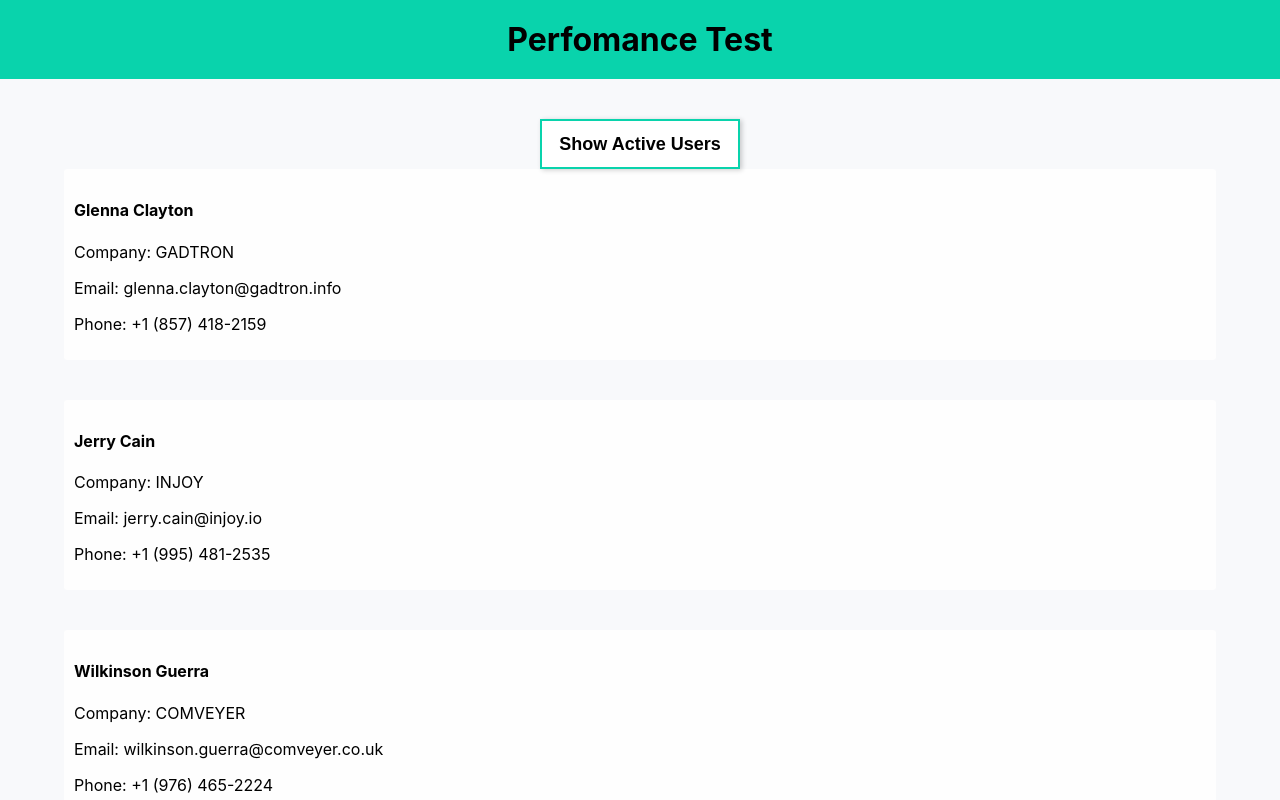
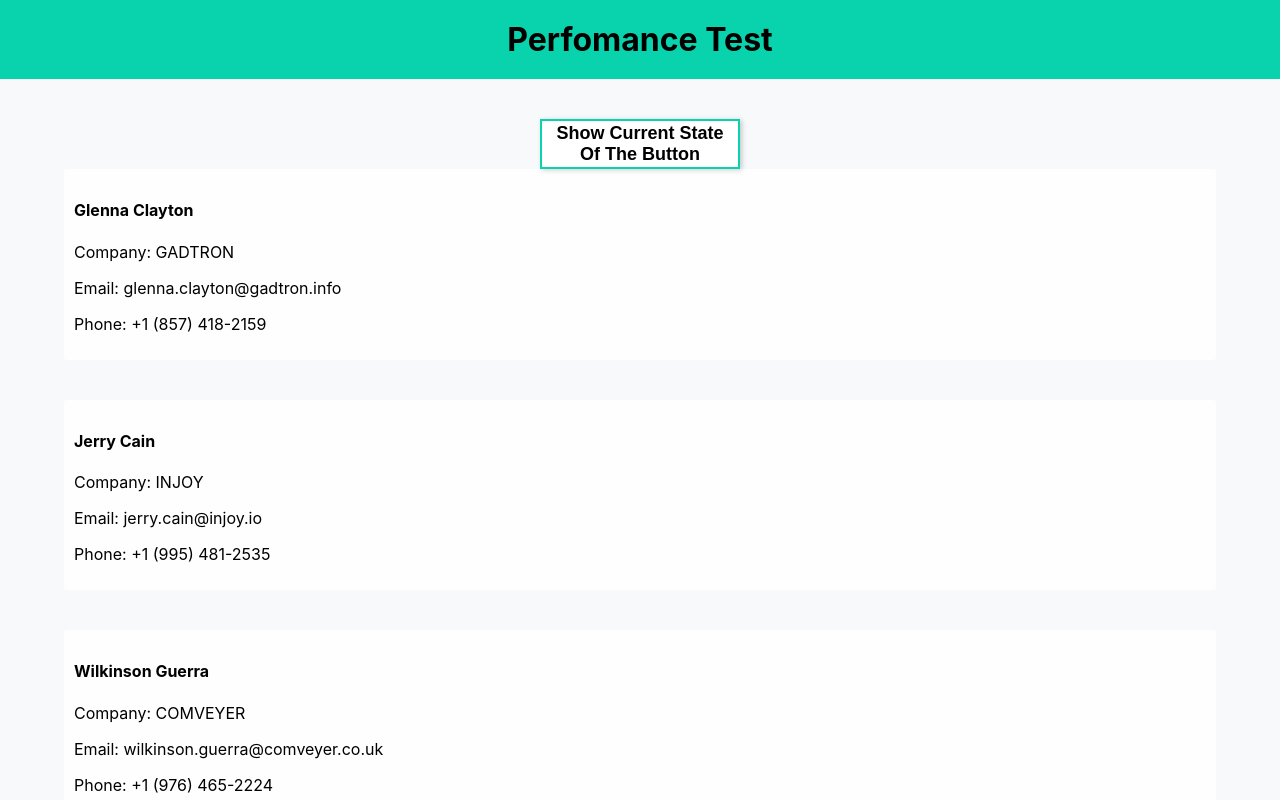
Before and after one commit to np6176a/performance-test, a React (Create React App) app: page / in a window 1280 px wide. Shown: the top 800 px of the page. Built offline with nearby package versions, Linux system fonts and the light colour scheme.

Commit message:
editted context

```diff
--- a/src/App.js
+++ b/src/App.js
@@ -5,7 +5,25 @@ import UserList from './UserList'
 import DataProvider from './DataProvider'
 import Buttons from './Buttons'
 
-function App () {
+class App extends React.Component {
+  state = {
+    data: null
+  }
+
+  loadData = () => {
+    fetch('/data.json')
+      .then(response => response.json())
+      .then(data => this.setState({ data }))
+  }
+
+
+  componentDidMount () {
+    // this.runLoadData()
+    this.loadData()
+  }
+
+  render () {
+    const { data, active } = this.state
     return (
       <div className="App row">
         <header className='col-xs-12'>
@@ -13,12 +31,14 @@ function App () {
         </header>
         <div className='col-xs-12 row content'>
           <DataProvider>
-          <Buttons />
-          <UserList />
+            <Buttons  />
+            <UserList data={data} />
           </DataProvider>
         </div>
       </div>
     )
   }
 
+}
+
 export default App
--- a/src/Buttons.jsx
+++ b/src/Buttons.jsx
@@ -1,14 +1,18 @@
-import React, { useContext } from 'react'
+import React, { useContext, useState } from 'react'
 import { DataContext } from './DataProvider'
 
 const Buttons = () => {
-  const context = useContext(DataContext)
+  const [active, setActive] = useState(false)
+
+  // const setButton = () => {
+  //   setActive(false)
+  // }
   return (
     <button
-      onClick={context.setActive}
-      style={context.active ? { background: '#09d3ac' } : { background: '#fff' }}
+      onClick={() => setActive(true)}
+      style={active ? { background: '#09d3ac' } : { background: '#fff' }}
     >
-      Show Active Users
+      Show Current State Of The Button
     </button>
   )
 }
--- a/src/DataProvider.jsx
+++ b/src/DataProvider.jsx
@@ -23,7 +23,8 @@ class DataProvider extends React.Component {
   }
 
   componentDidMount () {
-    this.runLoadData()
+    // this.runLoadData()
+    this.loadData()
   }
 
   render () {
--- a/src/UserList.jsx
+++ b/src/UserList.jsx
@@ -1,10 +1,10 @@
-import React, { useContext } from 'react'
+import React from 'react'
 import { userData } from './utils'
-import { DataContext } from './DataProvider'
+// import { DataContext } from './DataProvider'
 
-const UserList = () => {
-  const context = useContext(DataContext)
-  const users = userData(context.data)
+const UserList = ({ data }) => {
+  // const context = useContext(DataContext)
+  const users = userData(data)
   return (
     <React.Fragment>
       <ListItem users={users} />
@@ -14,9 +14,7 @@ const UserList = () => {
 
 export default UserList
 
-class ListItem extends React.Component {
-  render () {
-    const { users } = this.props
+const ListItem = ({ users }) => {
   return (
     users.map(user => (
       <div className='col-xs-12' key={user.id} style={{ marginBottom: '40px' }}>
@@ -29,7 +27,6 @@ class ListItem extends React.Component {
       </div>
     ))
   )
-  }
 }
 
 // const ListItem = ({ users }) => {
```
Lines whose indentation alone changed are shown as unchanged.
